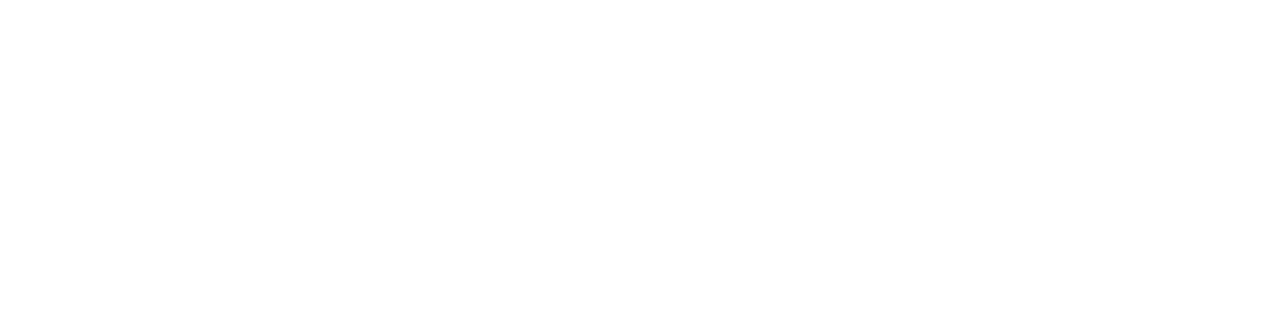
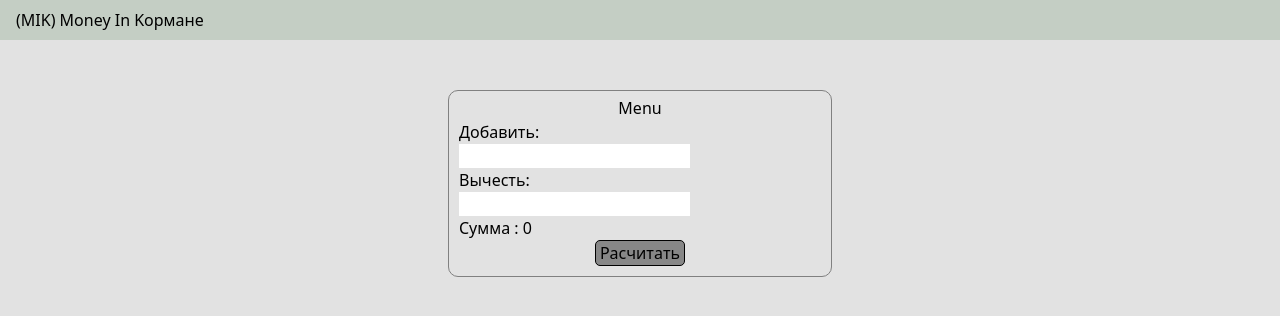
Before and after one commit to BpJ-inx/Money-in-Kormany, a Vue app: page / in a window 1280 px wide. Shown: the top 316 px of the page. Built offline with nearby package versions, Linux system fonts and the light colour scheme.

Commit message:
add ez save and change sum of  money

```diff
--- a/src/App.vue
+++ b/src/App.vue
@@ -1,5 +1,15 @@
 <template>
-  <router-view></router-view>
+  <header>
+    <navbar></navbar>
+  </header>
+
+  <main>
+    <router-view></router-view>
+
+  </main>
+
+  <footer class="flex h-20">
+  </footer>
 </template>
 
 <script>
--- /dev/null
+++ b/src/assets/compmonents/navbar.scss
@@ -0,0 +1,4 @@
+.navbar {
+    border: 0px solid black;
+    background-color: rgba(10, 81, 10, 0.136);
+}
--- /dev/null
+++ b/src/assets/pages/main.scss
@@ -0,0 +1,46 @@
+.body_main {
+    display: flex;
+    justify-content: center;
+    height: 100%;
+    width: 100%;
+    margin-top: 50px;
+}
+
+.menu_box {
+    display: flex;
+    flex-direction: column;
+    justify-content: center;
+    border: 1px solid gray;
+    height: 100%;
+    width: 30%;
+    padding: 5px 10px 10px 10px;
+    border-radius: 10px;
+}
+
+.menu_button {
+    display: flex;
+    justify-content: center;
+    background-color: rgb(135, 135, 135);
+    width: 25%;
+    border: 1px solid black;
+    margin: auto;
+    border-radius: 5px;
+}
+
+.menu_button:hover {
+    background-color: rgb(174, 174, 174);
+}
+
+.menu_data_input {
+    display: flex;
+    outline: none;
+
+}
+
+.menu_data_input {
+    -moz-appearance: textfield;
+}
+
+.menu_data_input::-webkit-inner-spin-button {
+    display: none;
+}
--- a/src/assets/styles/index.scss
+++ b/src/assets/styles/index.scss
@@ -1,3 +1,7 @@
 @tailwind base;
 @tailwind components;
 @tailwind utilities;
+
+body{
+    background-color: rgb(226, 226, 226);
+}
--- a/src/components/ui/index.js
+++ b/src/components/ui/index.js
@@ -1,5 +1,6 @@
 // import ..  from '..'
-
+import navbar from './navbar/UNavbar.vue'
 
 export default [
+navbar
 ]
--- /dev/null
+++ b/src/components/ui/navbar/UNavbar.vue
@@ -0,0 +1,25 @@
+<template>
+    <nav class="navbar lg:px-4 flex flex-wrap  items-center lg:py-2">
+        (MIK) Money In Kормане
+    </nav>
+</template>
+
+<script>
+
+export default {
+    name: 'navbar',
+
+    methods: {
+    },
+    setup() {
+        return {
+        }
+    }
+}
+
+
+</script>
+
+<style lang="scss" scoped>
+@import '../../../assets/compmonents/navbar.scss';
+</style>
--- a/src/pages/main.vue
+++ b/src/pages/main.vue
@@ -1,27 +1,42 @@
 <template>
+    <div class="body_main">
+        <div class="menu_box">
+            <span class="flex flex-row justify-center">Menu</span>
+            <div>Добавить:<input type=number class="menu_data_input plus"> </div>
+            <div>Вычесть:<input type=number class="menu_data_input minus"> </div>
+            <div>Сумма : {{ sum }} </div>
+            <button class="menu_button" @click="calculation">Расчитать</button>
 
+        </div>
+    </div>
 </template>
 
 <script>
-
-
 export default {
     data() {
         return {
-
+            sum: +localStorage.getItem('sum'),
         }
     },
-    components: {
-
+    beforeCreate() {
+        if (!localStorage.getItem('sum')) {
+            localStorage.setItem('sum', 0)
+        }
     },
-
-    setup() {
-        return {
-
-        }
-    }
+    methods: {
+        calculation() {
+            let plus = +document.querySelector('.plus').value
+            let minus = +document.querySelector('.minus').value
+            this.sum = this.sum + plus - minus
+            localStorage.setItem('sum', this.sum )
+            document.querySelector('.plus').value = ''
+            document.querySelector('.minus').value = ''
+        },
+    },
 }
 
 </script>
 
-<style lang="scss" scoped></style>
+<style lang="scss" scoped>
+@import '../assets/pages/main.scss';
+</style>
```
